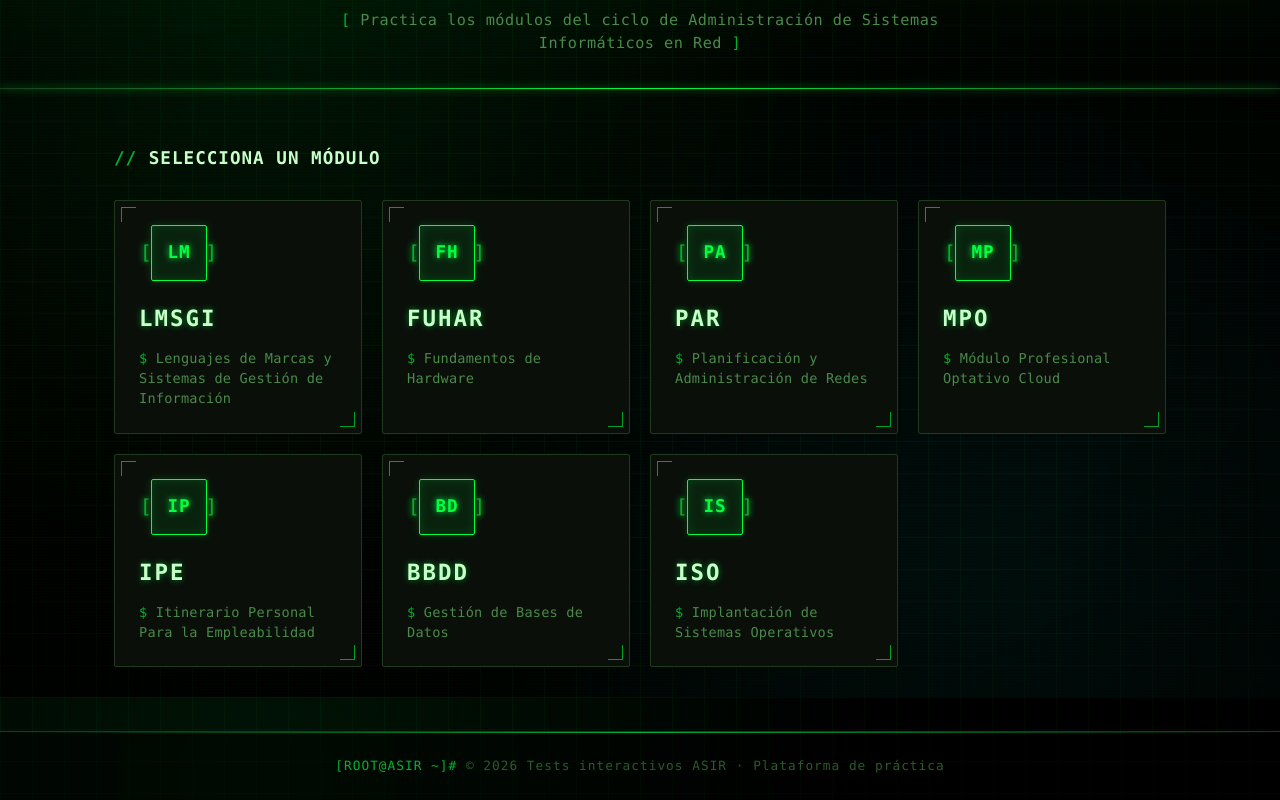
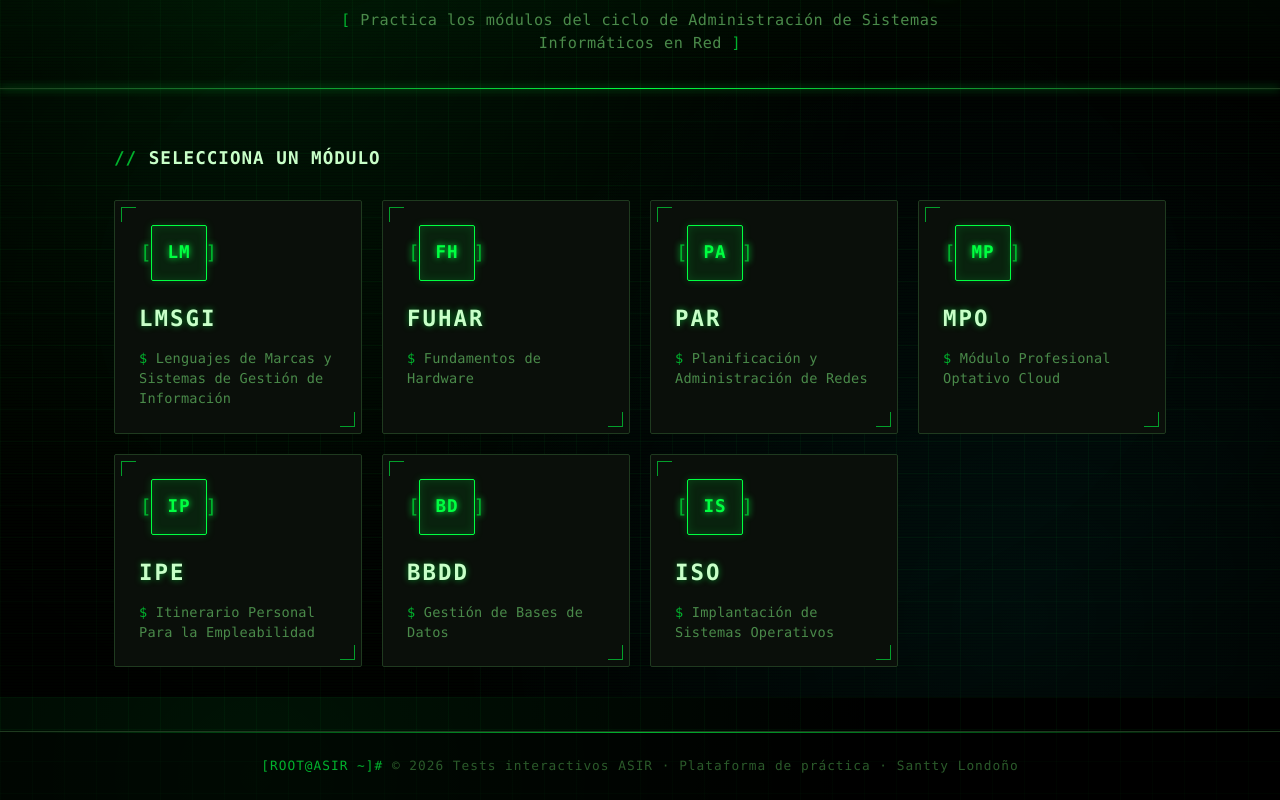
Before and after one commit to santtty94/Test-Interactivos-ASIR-, a plain HTML site: page index.html in a window 1280 px wide. Shown: the part 103-903 px from the top of the page. Drawn offline with Linux system fonts and the light colour scheme.

Commit message:
Add author name to footer copyright

```diff
--- a/index.html
+++ b/index.html
@@ -66,7 +66,7 @@
 
     <footer class="main-footer">
         <div class="container">
-            <p>&copy; 2026 Tests interactivos ASIR · Plataforma de práctica</p>
+            <p>&copy; 2026 Tests interactivos ASIR · Plataforma de práctica · Santty Londoño</p>
         </div>
     </footer>
 
```
Also changed, not shown: pages/module.html (+1 -1 lines), pages/test.html (+1 -1 lines).
